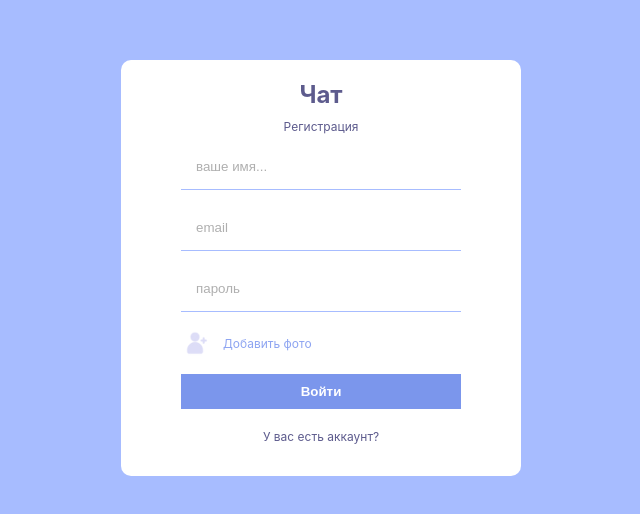
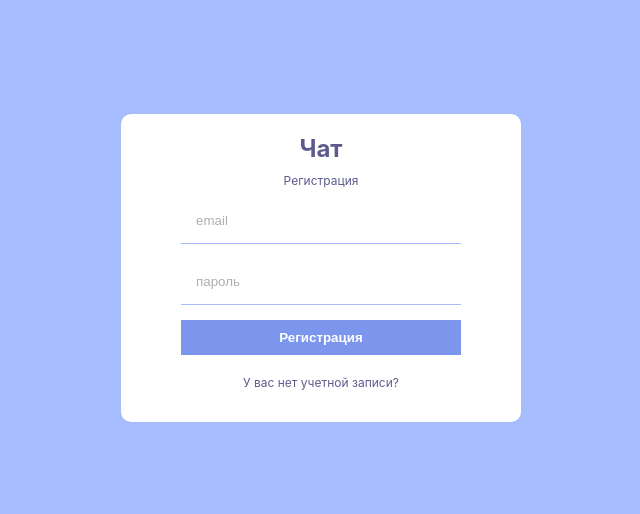
Before and after one commit to Khadziev/Chat, a React (Create React App) app: page / in a window 1280 px wide. Shown: the part 132-646 px from the top of the page, without its empty margins (319-959 px from the left). Built offline with nearby package versions, Linux system fonts and the light colour scheme.

Commit message:
верстка ст.логин

```diff
--- a/src/App.js
+++ b/src/App.js
@@ -1,11 +1,12 @@
 
-import Registr from "./pages/Registr";
+import Register  from "./pages/Register";
 import './style.scss'
+import Login from "./pages/Login";
 
 function App() {
   return (
     <div >
-      <Registr/>
+      <Login />
     </div>
   );
 }
--- a/src/pages/Login.jsx
+++ b/src/pages/Login.jsx
@@ -0,0 +1,23 @@
+import React from 'react';
+import Add from '../img/add.png'
+
+function Login (props) {
+    return (
+        <div className="formContainer">
+            <div className="formWrapper">
+                <span className="logo">Чат</span>
+                <span className="title">Регистрация</span>
+                <form>
+                    <input type="email" placeholder="email"/>
+                    <input type="password" placeholder="пароль"/>
+                    <button>Регистрация</button>
+                </form>
+                <p>
+                    У вас нет учетной записи?
+                </p>
+            </div>
+        </div>
+    );
+}
+
+export default Login ;
--- a/src/pages/Registr.jsx
+++ b/src/pages/Register.jsx
@@ -1,7 +1,7 @@
 import React from 'react';
 import Add from '../img/add.png'
 
-function Registr(props) {
+function Register (props) {
     return (
         <div className="formContainer">
             <div className="formWrapper">
@@ -26,4 +26,4 @@
     );
 }
 
-export default Registr;
+export default Register ;
```
